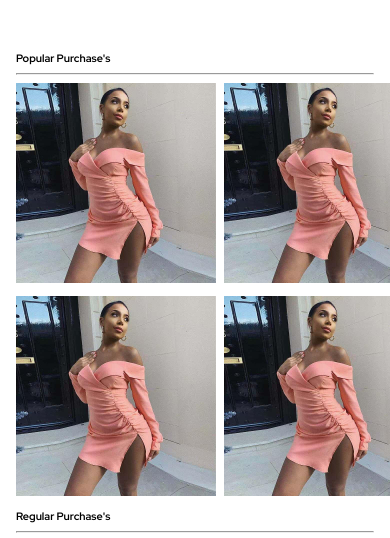
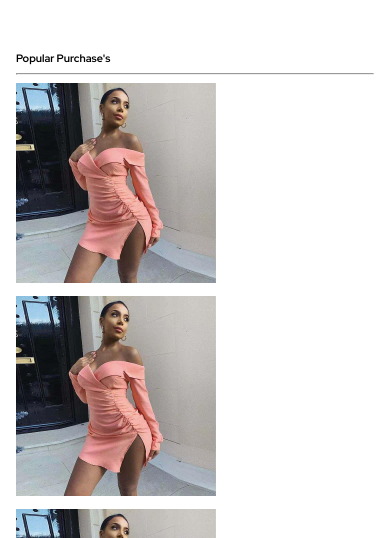
Before and after one commit to Chiemerie960/Mayen-store, a plain HTML site: page index.html in a window 390 px wide. Shown: the part 246-784 px from the top of the page. Drawn offline with Linux system fonts and the light colour scheme.

Commit message:
commited

```diff
--- a/Styles/index.css
+++ b/Styles/index.css
@@ -290,3 +290,10 @@ ol li a {
     padding: 3rem 1rem;
   }
 }
+@media screen and (max-width: 500px) {
+  .grid-container {
+    display: flex;
+    flex-direction: column;
+    flex-wrap: wrap;
+  }
+}
```
